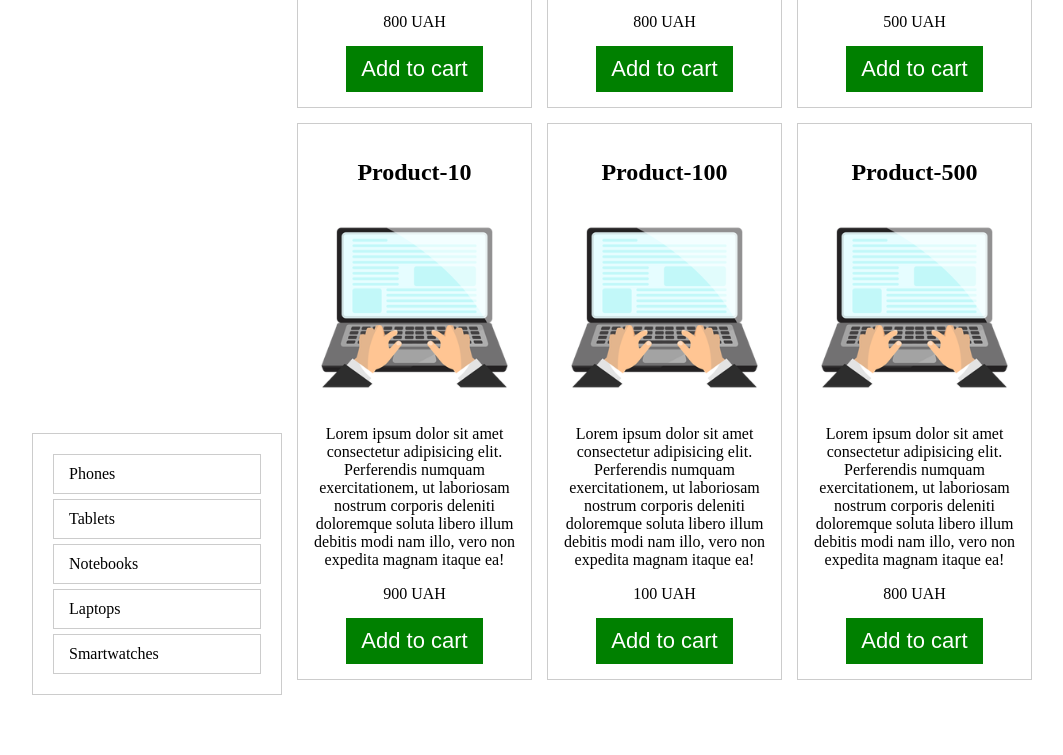
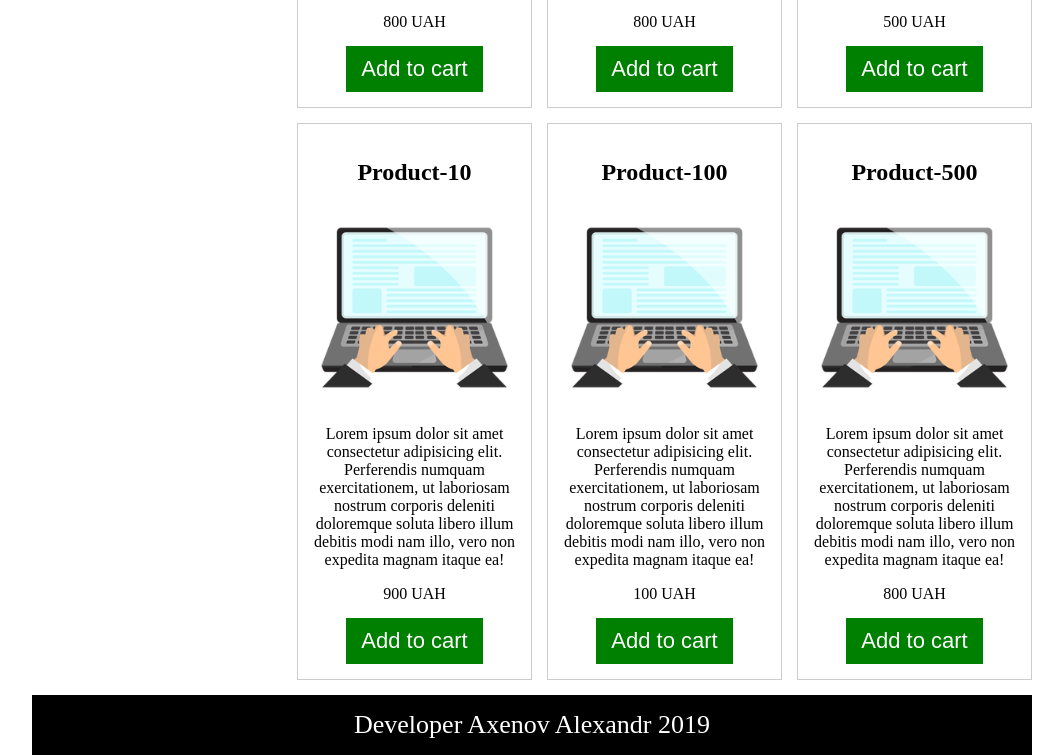
Before and after one commit to alex0735070005/my-html-project, a plain HTML site: page index.html in a window 1280 px wide. Shown: the part 679-1434 px from the top of the page, without its empty margins (108-1171 px from the left). Before the commit the page ends 1374 px from the top, so only its background shows below. Drawn offline with Linux system fonts and the light colour scheme.

Commit message:
v58544722664656656565659999

```diff
--- a/index.html
+++ b/index.html
@@ -109,6 +109,10 @@
                 </div>
             </div>
         </div>
+
+        <footer>
+            Developer Axenov Alexandr 2019
+        </footer>
     </div>
 </body>
 
--- a/style.css
+++ b/style.css
@@ -47,7 +47,7 @@ header ul a {
 #container, #page {
     display: flex;
     flex-wrap: wrap;
-    align-items: end;
+    align-items: start;
 }
 
 #page .product {
@@ -101,6 +101,17 @@ header ul a {
     background: #6ab13b;
 }
 
+footer {
+    background: #000;
+    color: #fff;
+    display: flex;
+    justify-content: center;
+    align-items: center;
+    padding: 15px 0;
+    font-size: 26px;
+    width: 100%;
+}
+
 @media(max-width:700px){
     #sidebar, #page {
         width: 100%;
```
